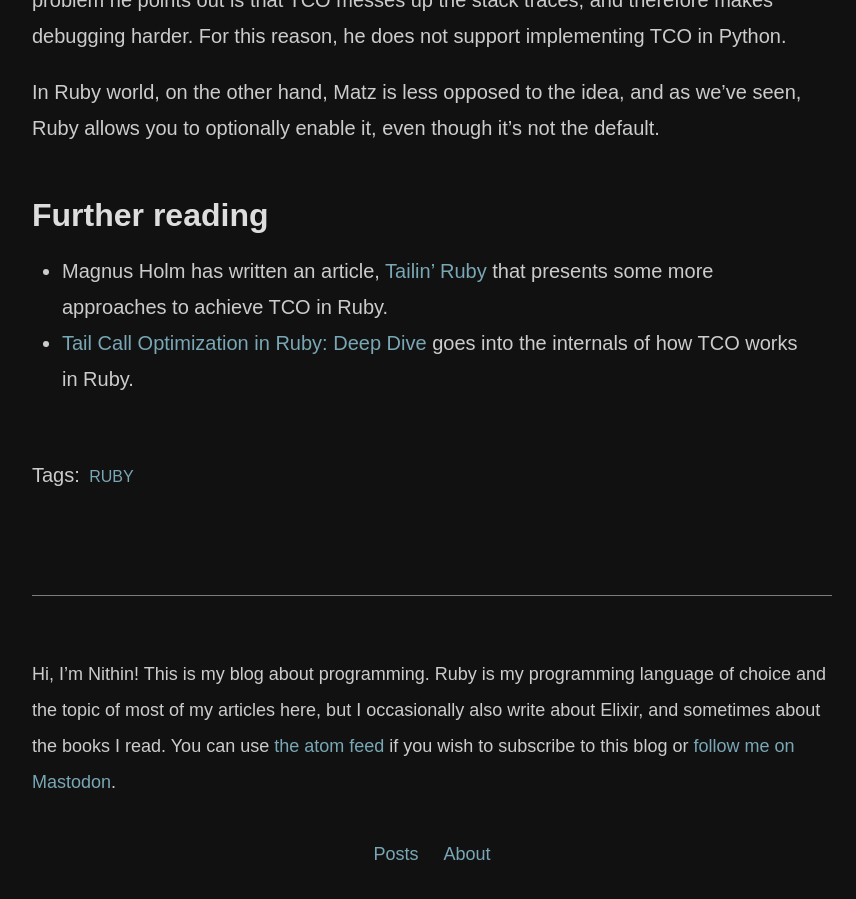
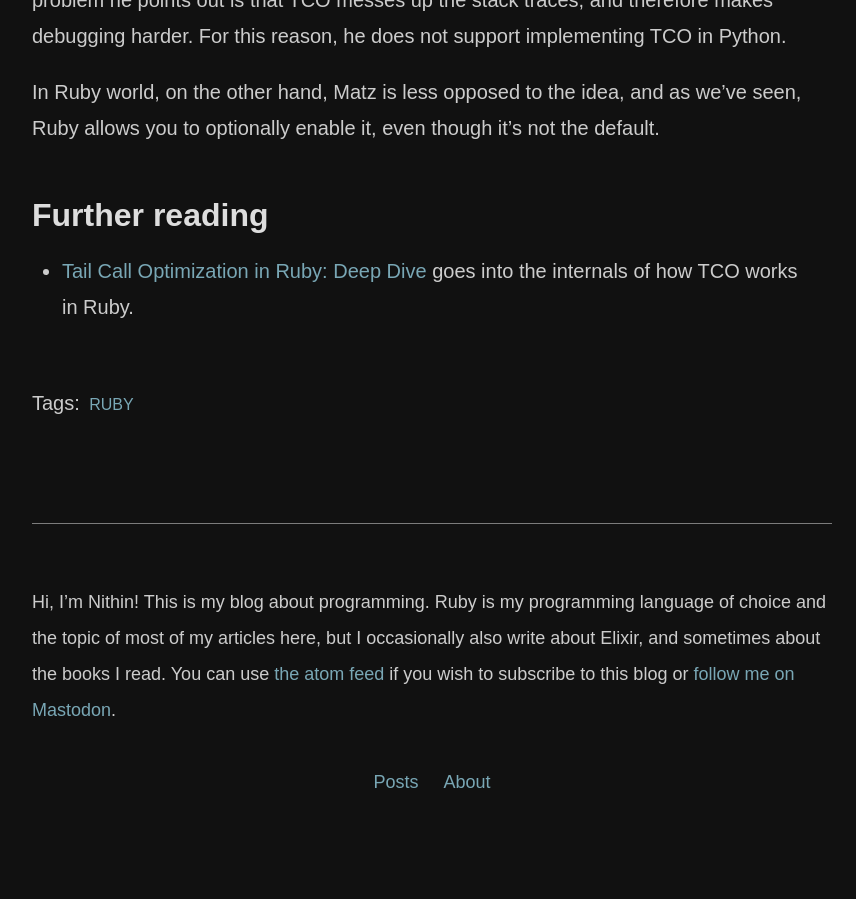
Before and after one commit to nithinbekal/nithinbekal.github.io, a Jekyll site: the page built from _posts/2014-11-04-ruby-tco.md, in a window 1280 px wide and 900 px high, scrolled down 5284 px. Shown: the whole window, without its empty margins (208-1064 px from the left). Built offline with Jekyll 4.4.1, drawn with Linux system fonts in a browser that asks for light colours; comment, search, counter and statistics services are not loaded.

Commit message:
Clean up links

```diff
--- a/_posts/2014-11-04-ruby-tco.md
+++ b/_posts/2014-11-04-ruby-tco.md
@@ -141,7 +141,5 @@
 
 # Further reading
 
-* Magnus Holm has written an article, [Tailin' Ruby](http://timelessrepo.com/tailin-ruby)
-  that presents some more approaches to achieve TCO in Ruby.
-* [Tail Call Optimization in Ruby: Deep Dive](http://blog.tdg5.com/tail-call-optimization-ruby-deep-dive/)
+* [Tail Call Optimization in Ruby: Deep Dive](http://blog.tdg5.com/tail-call-optimization-in-ruby-deep-dive/)
   goes into the internals of how TCO works in Ruby.
```
